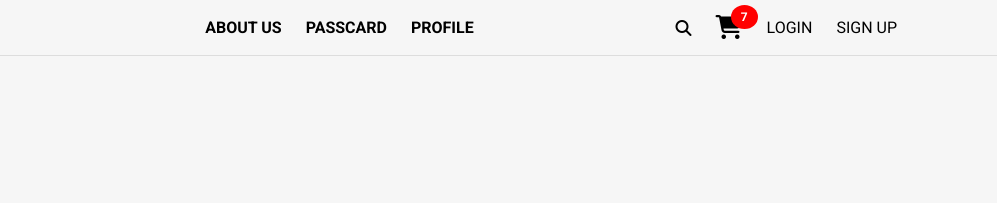
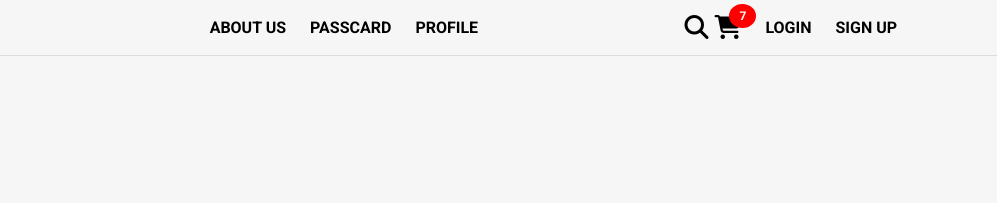
Before and after one commit to playvolley/cc17_cart_homework, a plain HTML site: page index.html in a window 1280 px wide. Shown: the top 203 px of the page, 283-1280 px from the left. Drawn offline with Linux system fonts and the light colour scheme.

Commit message:
EditNavEnd

```diff
--- a/index.html
+++ b/index.html
@@ -25,8 +25,8 @@
       </nav>
 
       <nav class="navbar-end">
-        <i class="fa-solid fa-magnifying-glass"></i>
         <div class="icon-container">
+          <i class="fa-solid fa-magnifying-glass"></i>
           <i class="fa-solid fa-cart-shopping"></i> <span class="badge">7</span>
         </div>
         <div class="nav-box">LOGIN</div>
--- a/style.css
+++ b/style.css
@@ -62,6 +62,7 @@ header {
 }
 
 .navbar-end {
+  font-weight: bold;
   display: flex;
   margin-right: 24px;
   flex-direction: row;
@@ -395,7 +396,7 @@ hr {
   display: inline-block;
 }
 
-.icon-container .fa-cart-shopping {
+.icon-container {
   font-size: 24px; /* Adjust size as needed */
 }
 
```
